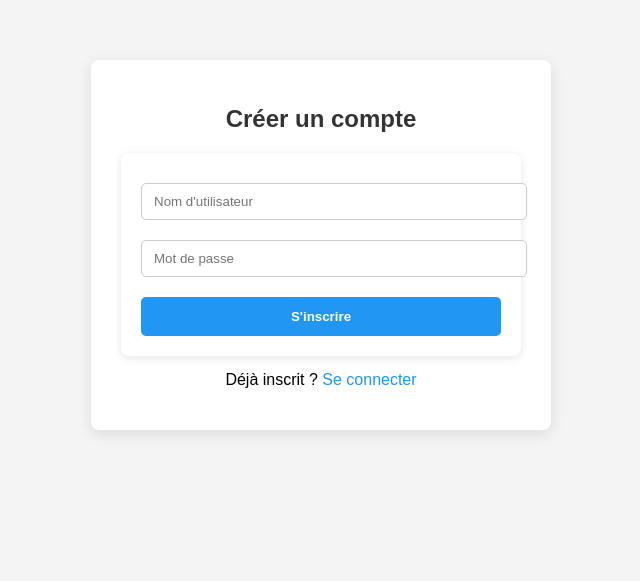
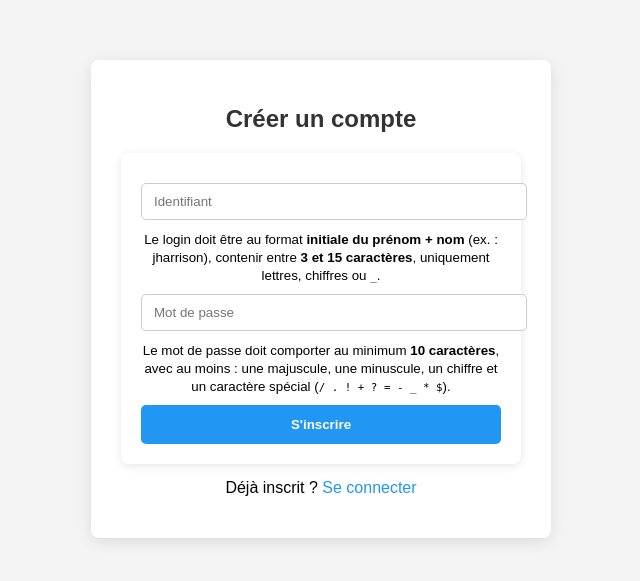
Before and after one commit to bertinstephane42/mdwriter, a PHP site: page /register.php in a window 1280 px wide. Shown: the top 581 px of the page, without its empty margins (319-959 px from the left). Run offline with PHP 8.4, Linux system fonts and the light colour scheme.

Commit message:
Add files via upload

```diff
--- a/public/register.php
+++ b/public/register.php
@@ -29,8 +29,20 @@ if ($_SERVER['REQUEST_METHOD'] === 'POST') {
     <?php endif; ?>
 
     <form method="post">
-        <input type="text" name="username" placeholder="Nom d'utilisateur" required>
+        <!-- Champ login -->
+        <input type="text" name="username" placeholder="Identifiant" required>
+        <small>
+            Le login doit être au format <strong>initiale du prénom + nom</strong> (ex. : jharrison),
+            contenir entre <strong>3 et 15 caractères</strong>, uniquement lettres, chiffres ou <code>_</code>.
+        </small>
+
+        <!-- Champ mot de passe -->
         <input type="password" name="password" placeholder="Mot de passe" required>
+        <small>
+            Le mot de passe doit comporter au minimum <strong>10 caractères</strong>, avec au moins :
+            une majuscule, une minuscule, un chiffre et un caractère spécial (<code>/ . ! + ? = - _ * $</code>).
+        </small>
+
         <input type="submit" value="S'inscrire">
     </form>
 
```
